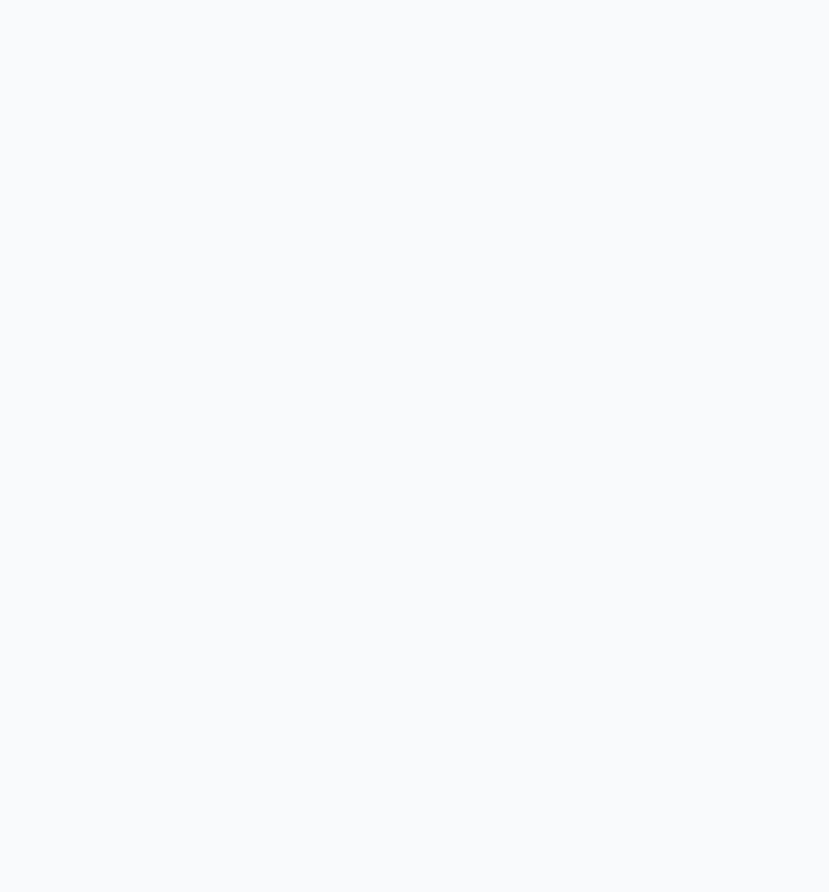
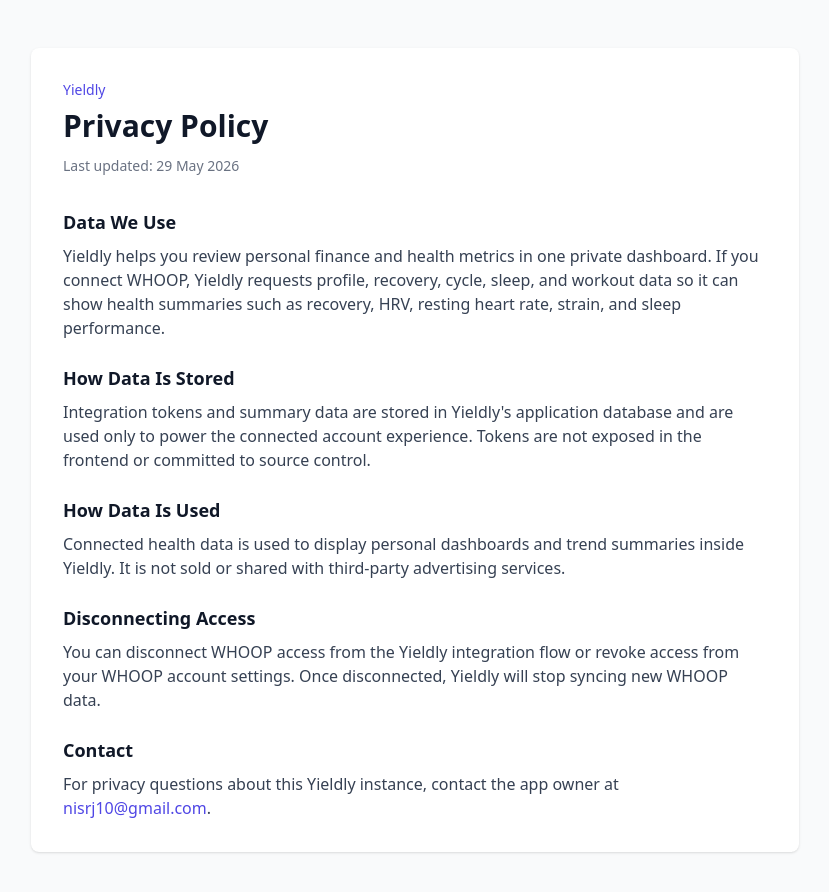
Before and after one commit to nisrj10/yieldly, a React app in the folder frontend/: page /privacy in a window 1280 px wide. Before the commit this address had no page. Shown: the top 892 px of the page, without its empty margins (225-1054 px from the left). Before the commit the page ends 800 px from the top, so only its background shows below. Built offline with nearby package versions, Linux system fonts and the light colour scheme; the HTML template or start-up script is replaced by a standard one.

Commit message:
Add public privacy policy page

```diff
--- a/frontend/src/App.tsx
+++ b/frontend/src/App.tsx
@@ -13,6 +13,7 @@
 import HouseBudget from './pages/HouseBudget';
 import Reports from './pages/Reports';
 import HealthTracking from './pages/HealthTracking';
+import PrivacyPolicy from './pages/PrivacyPolicy';
 
 function PrivateRoute({ children }: { children: React.ReactNode }) {
   const { isAuthenticated, isLoading } = useAuth();
@@ -53,6 +54,10 @@
 function AppRoutes() {
   return (
     <Routes>
+      <Route
+        path="/privacy"
+        element={<PrivacyPolicy />}
+      />
       <Route
         path="/login"
         element={
--- /dev/null
+++ b/frontend/src/pages/PrivacyPolicy.tsx
@@ -0,0 +1,62 @@
+export default function PrivacyPolicy() {
+  return (
+    <main className="min-h-screen bg-gray-50 px-6 py-12">
+      <div className="mx-auto max-w-3xl rounded-lg bg-white p-8 shadow-sm">
+        <div className="mb-8">
+          <p className="text-sm font-medium text-primary-600">Yieldly</p>
+          <h1 className="mt-2 text-3xl font-bold text-gray-900">Privacy Policy</h1>
+          <p className="mt-3 text-sm text-gray-500">Last updated: 29 May 2026</p>
+        </div>
+
+        <div className="space-y-6 text-gray-700">
+          <section>
+            <h2 className="text-lg font-semibold text-gray-900">Data We Use</h2>
+            <p className="mt-2">
+              Yieldly helps you review personal finance and health metrics in one private dashboard.
+              If you connect WHOOP, Yieldly requests profile, recovery, cycle, sleep, and workout data
+              so it can show health summaries such as recovery, HRV, resting heart rate, strain, and
+              sleep performance.
+            </p>
+          </section>
+
+          <section>
+            <h2 className="text-lg font-semibold text-gray-900">How Data Is Stored</h2>
+            <p className="mt-2">
+              Integration tokens and summary data are stored in Yieldly's application database and are
+              used only to power the connected account experience. Tokens are not exposed in the
+              frontend or committed to source control.
+            </p>
+          </section>
+
+          <section>
+            <h2 className="text-lg font-semibold text-gray-900">How Data Is Used</h2>
+            <p className="mt-2">
+              Connected health data is used to display personal dashboards and trend summaries inside
+              Yieldly. It is not sold or shared with third-party advertising services.
+            </p>
+          </section>
+
+          <section>
+            <h2 className="text-lg font-semibold text-gray-900">Disconnecting Access</h2>
+            <p className="mt-2">
+              You can disconnect WHOOP access from the Yieldly integration flow or revoke access from
+              your WHOOP account settings. Once disconnected, Yieldly will stop syncing new WHOOP data.
+            </p>
+          </section>
+
+          <section>
+            <h2 className="text-lg font-semibold text-gray-900">Contact</h2>
+            <p className="mt-2">
+              For privacy questions about this Yieldly instance, contact the app owner at
+              {' '}
+              <a className="text-primary-600 hover:underline" href="mailto:nisrj10@gmail.com">
+                nisrj10@gmail.com
+              </a>
+              .
+            </p>
+          </section>
+        </div>
+      </div>
+    </main>
+  );
+}
```
